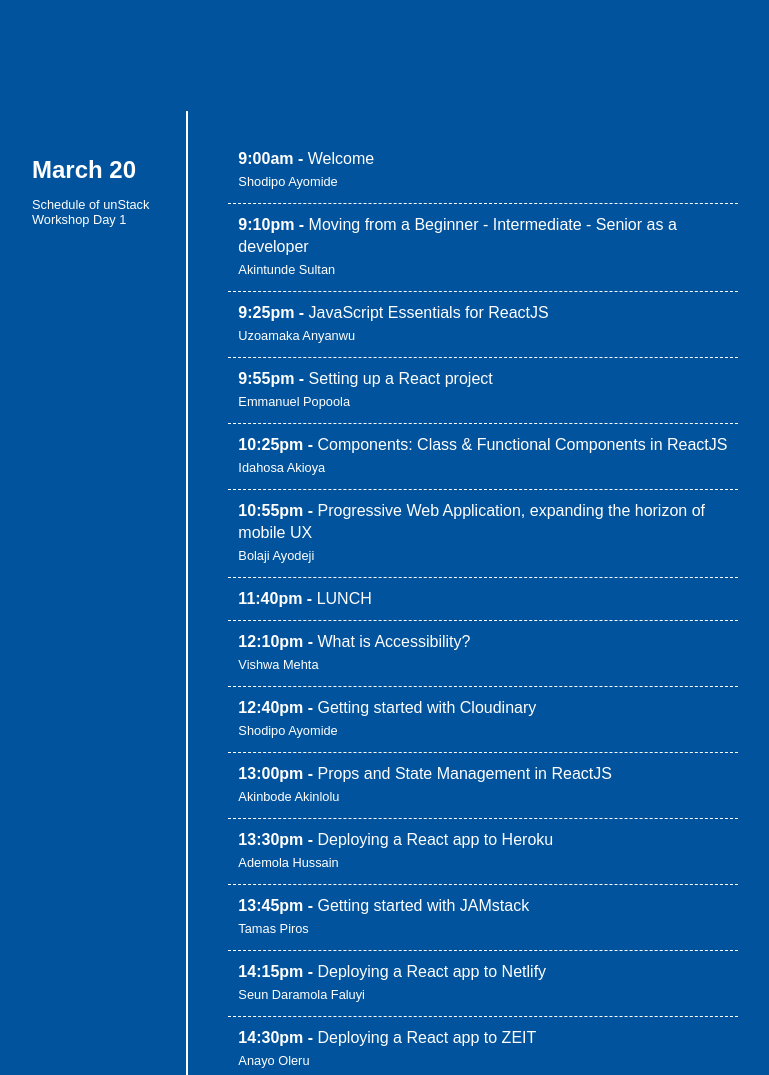
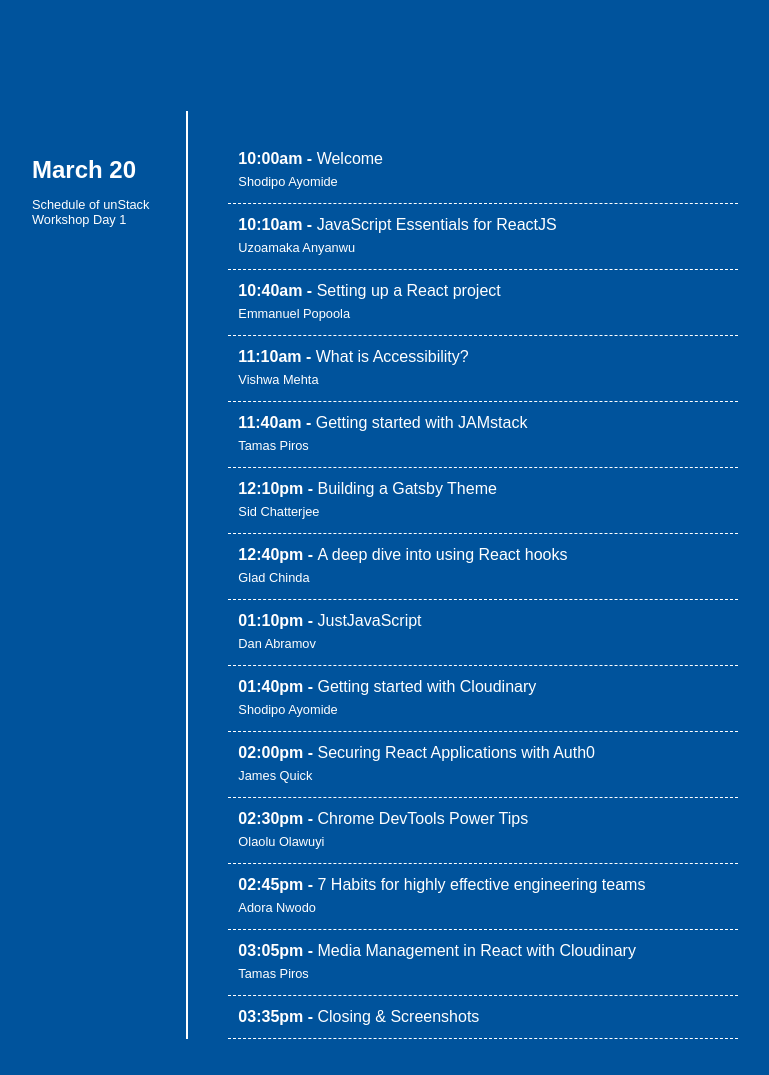
Before and after one commit to Developerayo/conference-schedule, a website: page index.html in a window 1280 px wide. Shown: the top 1075 px of the page, without its empty margins (174-943 px from the left). After the commit the page ends 1039 px from the top, so only its background shows below. Drawn offline with Linux system fonts and the light colour scheme; a web font is replaced by a local one.

Commit message:
[WIP] add Tamas

```diff
--- a/index.html
+++ b/index.html
@@ -1,14 +1,133 @@
 <!DOCTYPE html>
 <html lang="en">
   <head>
-    <meta charset="UTF-8">
-    <meta name="viewport" content="width=device-width, initial-scale=1.0">
-    <meta http-equiv="X-UA-Compatible" content="ie=edge">
+    <meta charset="UTF-8" />
+    <meta name="viewport" content="width=device-width, initial-scale=1.0" />
+    <meta http-equiv="X-UA-Compatible" content="ie=edge" />
     <title>unStack Workshop Schedule</title>
-    <link rel="stylesheet" href="css/style.css">
+    <link rel="stylesheet" href="css/style.css" />
   </head>
   <body>
-    <ul class="main">
+      <ul class="main">
+      <li class="date">
+          <h3>March 20</h3>
+          <p>Schedule of unStack Workshop Day 1</p>
+        </li>
+        <li class= "events">
+          <ul class="events-detail">
+            <li>
+              <a href="">
+                <span class="event-time">10:00am - </span>
+                <span class="event-name">Welcome</span>
+                <br />
+                <span class="event-location">Shodipo Ayomide</span>
+              </a>
+            </li>
+
+             <li>
+              <a href="">
+                <span class="event-time">10:10am - </span>
+                <span class="event-name">JavaScript Essentials for ReactJS</span>
+                <br />
+                <span class="event-location">Uzoamaka Anyanwu</span>
+              </a>
+            </li>
+            <li>
+                <a href="">
+                  <span class="event-time">10:40am - </span>
+                  <span class="event-name">Setting up a React project</span>
+                  <br />
+                  <span class="event-location">Emmanuel Popoola</span>
+                </a>
+              </li>
+              <li>
+                  <a href="">
+                    <span class="event-time">11:10am - </span>
+                    <span class="event-name">What is Accessibility?</span>
+                    <br />
+                    <span class="event-location">Vishwa Mehta</span>
+                  </a>
+                </li>
+                  <li>
+                      <a href="">
+                        <span class="event-time">11:40am - </span>
+                        <span class="event-name">Getting started with JAMstack</span>
+                        <br />
+                        <span class="event-location">Tamas Piros</span>
+                      </a>
+                    </li>
+                    <li>
+                        <a href="">
+                          <span class="event-time">12:10pm - </span>
+                          <span class="event-name">Building a Gatsby Theme</span>
+                          <br />
+                          <span class="event-location">Sid Chatterjee</span>
+                        </a>
+                      </li>
+                      <li>
+                          <a href="">
+                            <span class="event-time">12:40pm - </span>
+                            <span class="event-name">A deep dive into using React hooks</span>
+                            <br />
+                            <span class="event-location">Glad Chinda</span>
+                          </a>
+                        </li>
+                      <li>
+                          <a href="">
+                            <span class="event-time">01:10pm - </span>
+                            <span class="event-name">JustJavaScript</span>
+                            <br />
+                            <span class="event-location">Dan Abramov</span>
+                          </a>
+                        </li>
+                        <li>
+                            <a href="">
+                              <span class="event-time">01:40pm - </span>
+                              <span class="event-name">Getting started with Cloudinary</span>
+                              <br />
+                              <span class="event-location">Shodipo Ayomide</span>
+                            </a>
+                          </li>
+                        <li>
+                            <a href="">
+                              <span class="event-time">02:00pm - </span>
+                              <span class="event-name">Securing React Applications with Auth0</span>
+                              <br />
+                              <span class="event-location">James Quick</span>
+                            </a>
+                          </li>
+                          <li>
+                              <a href="">
+                                <span class="event-time">02:30pm - </span>
+                                <span class="event-name">Chrome DevTools Power Tips</span>
+                                <br />
+                                <span class="event-location">Olaolu Olawuyi</span>
+                              </a>
+                            </li>
+                          <li>
+                              <a href="">
+                                <span class="event-time">02:45pm - </span>
+                                <span class="event-name">7 Habits for highly effective engineering teams</span>
+                                <br />
+                                <span class="event-location">Adora Nwodo</span>
+                              </a>
+                            </li>
+                            <li>
+                                <a href="">
+                                  <span class="event-time">03:05pm - </span>
+                                  <span class="event-name">Media Management in React with Cloudinary</span>
+                                  <br />
+                                  <span class="event-location">Tamas Piros</span>
+                                </a>
+                              </li>
+                            <li>
+                                <a href="">
+                                  <span class="event-time">03:35pm - </span>
+                                  <span class="event-name">Closing & Screenshots</span>
+                                  <br />
+                                </a>
+                              </li>
+    <!-- <ul class="main">
       <li class="date">
         <h3>March 20</h3>
         <p>Schedule of unStack Workshop Day 1</p>
@@ -301,7 +420,7 @@
           <li>
             <a href="">
               <span class="event-time">13:45pm - </span>
-              <span class="event-name">Bundle Size Optimisation in JavaScript Applications</span>
+              <span class="event-name">Rapid prototyping with Tailwind css</span>
               <br />
               <span class="event-location">Orjiewuru Kingdom </span>
             </a>
@@ -367,6 +486,6 @@
       </li>
       <br/>
 
-    </ul>
+    </ul>   -->
   </body>
 </html>
```
Also changed, not shown: 1 other file.
